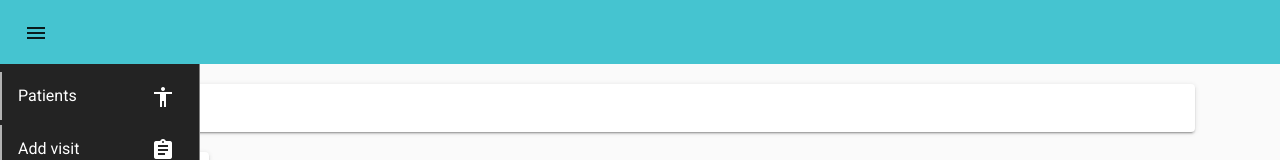
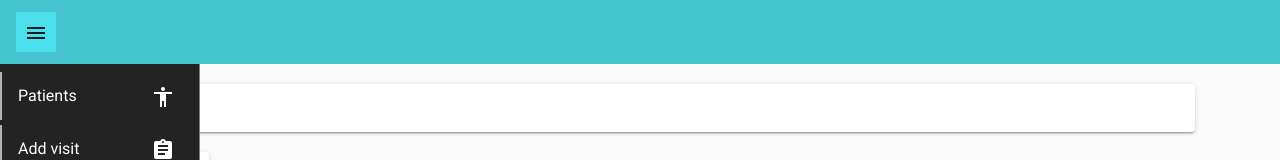
Before and after one commit to bigbyman/rtask-angular, an Angular app: page /patients in a window 1280 px wide. In both pictures the pointer is over the button "menu". Shown: the top 160 px of the page. Built offline with nearby package versions, Linux system fonts and the light colour scheme; no server answers.

Commit message:
Style navbar sidenav toggle

```diff
--- a/src/app/component/navbar/navbar.component.css
+++ b/src/app/component/navbar/navbar.component.css
@@ -1,3 +1,12 @@
 .navbar {
   background: #45c4d0;
 }
+
+.sidenav-toggle {
+
+}
+
+.sidenav-toggle:hover {
+  background: #4cdfec;
+  border-radius: 0;
+}
--- a/src/app/component/navbar/navbar.component.html
+++ b/src/app/component/navbar/navbar.component.html
@@ -1,8 +1,7 @@
 <mat-toolbar class="navbar">
-  <button mat-icon-button (click)="toggleSideNav()">
+  <button mat-icon-button (click)="toggleSideNav()" class="sidenav-toggle">
     <mat-icon>
       menu
-
     </mat-icon>
   </button>
 </mat-toolbar>
```
